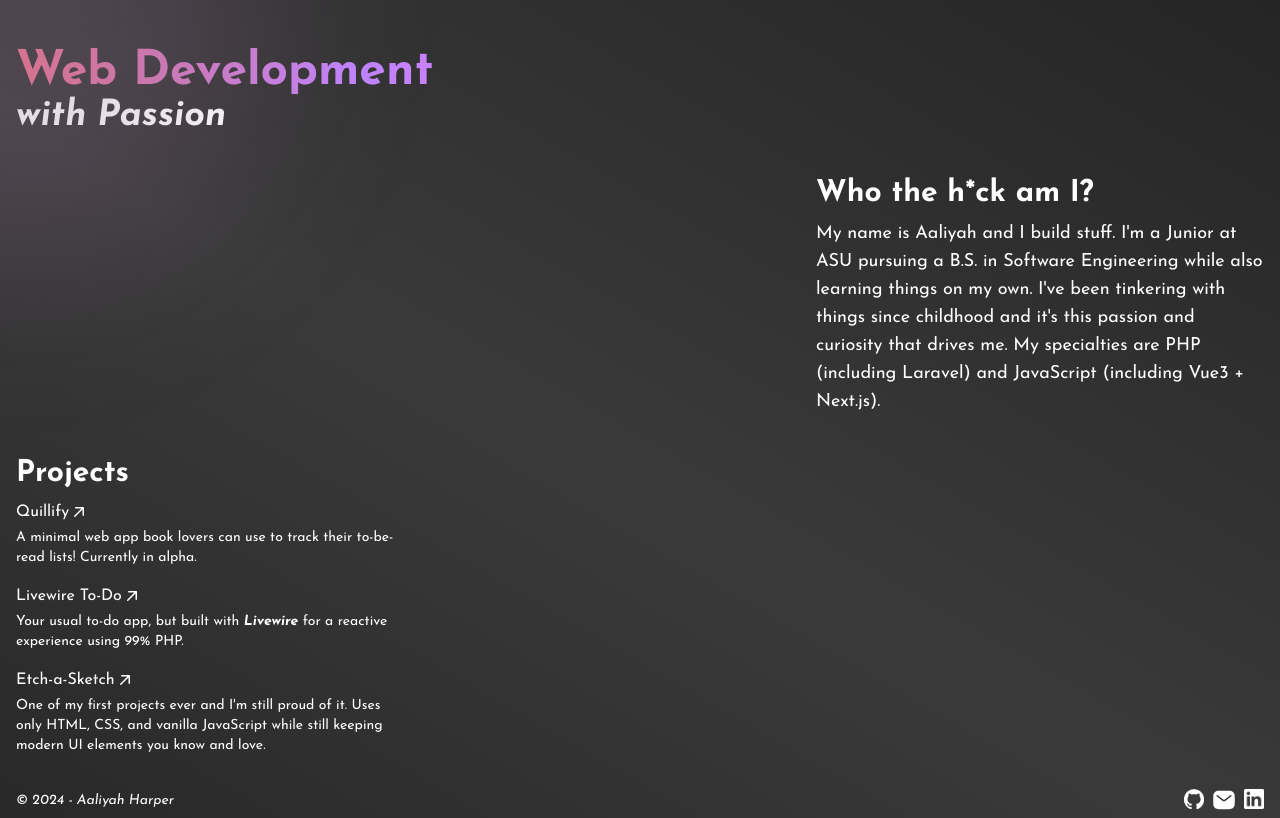
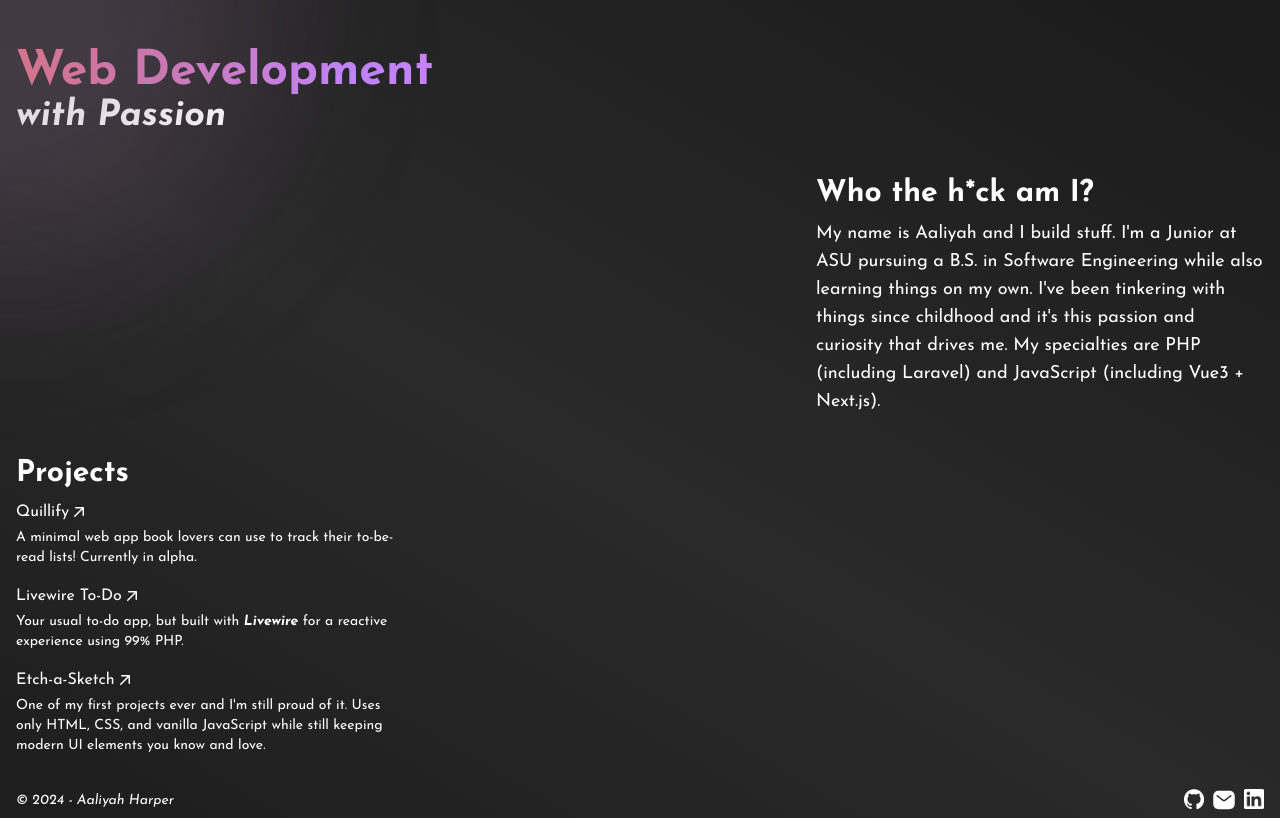
Before and after one commit to aileks/aileks.github.io, a Next.js app: page / in a window 1280 px wide. Built offline with nearby package versions, Linux system fonts and the light colour scheme.

Commit message:
bg color change

```diff
--- a/src/app/globals.css
+++ b/src/app/globals.css
@@ -9,7 +9,7 @@
 
 body {
   color: white;
-  background: linear-gradient(30deg, #000000, #3a3a3a, #000000);
+  background: linear-gradient(30deg, #000000, #2a2a2a, #000000);
   background-size: 300% 300%;
   padding: 0 1rem;
   overflow: clip;
```
